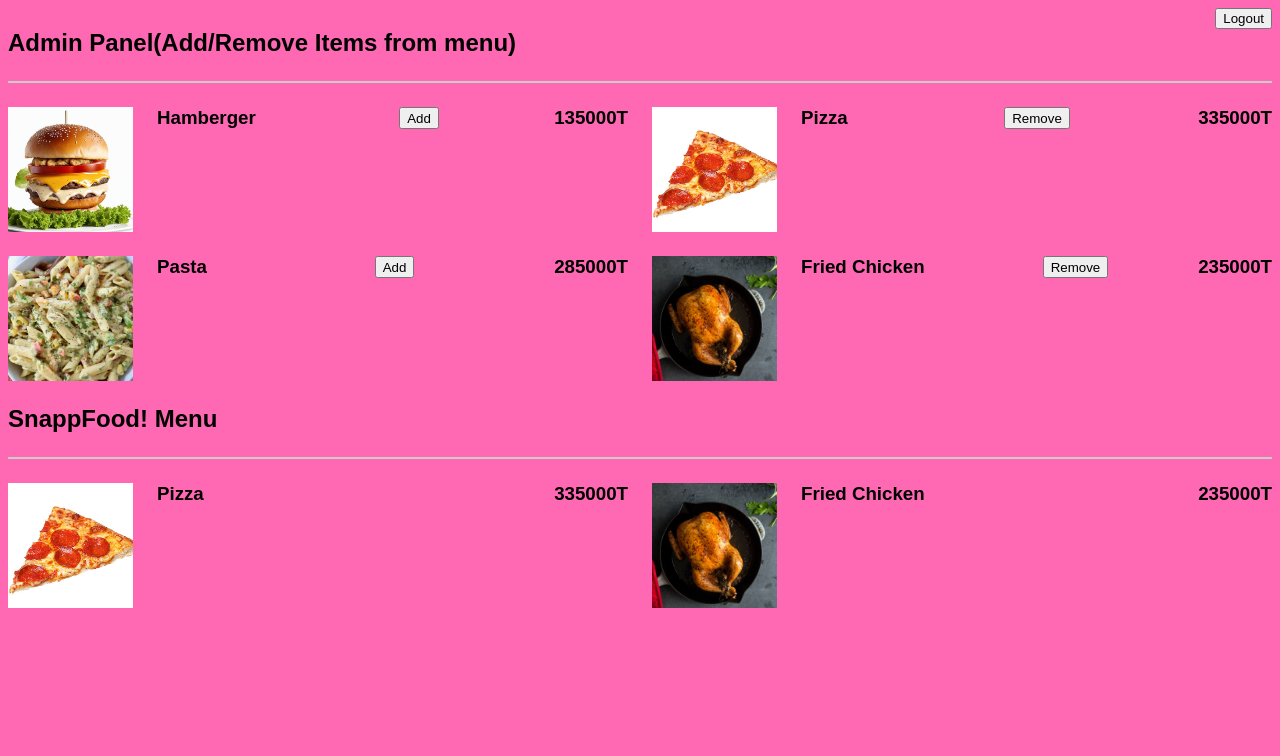
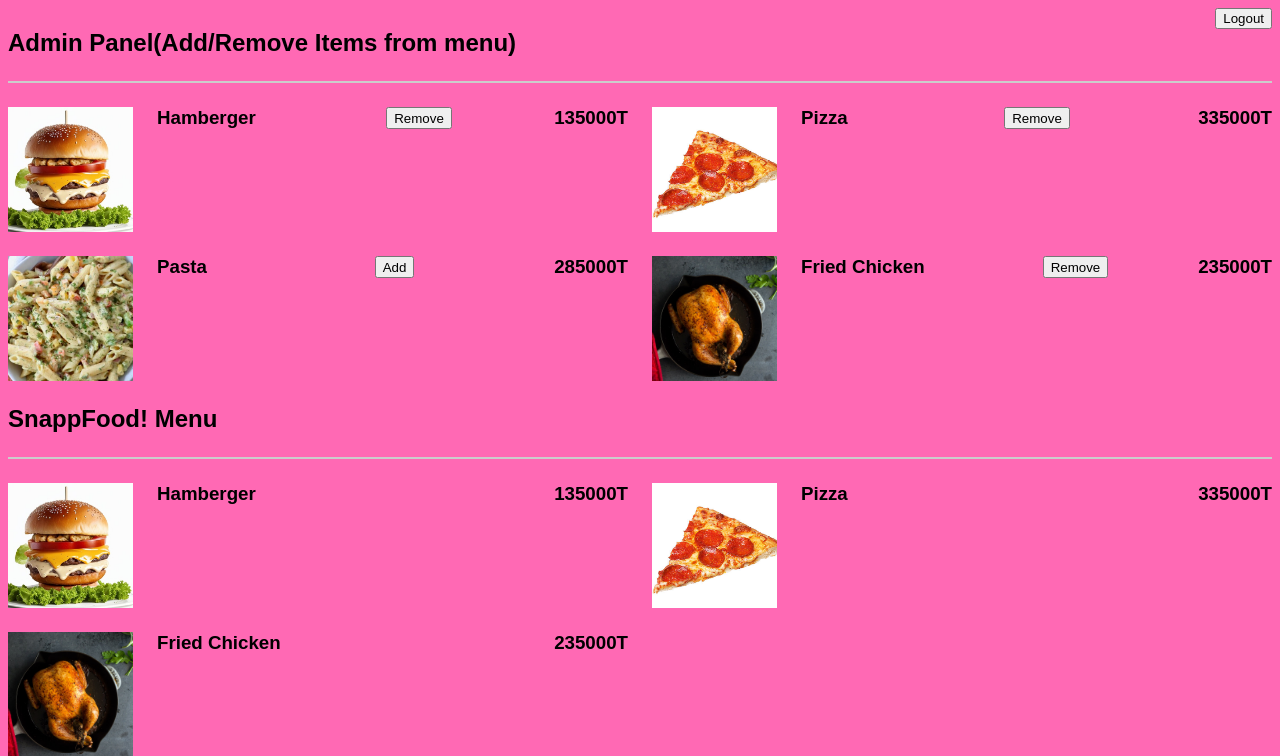
Before and after one commit to erfangsnapp/Intern-T1, a PHP site: page / in a window 1280 px wide. Shown: the top 756 px of the page. Run offline with PHP 8.4, Linux system fonts and the light colour scheme; the visitor is signed in with stand-in values (Sample User, id 1).

Commit message:
Removing unnecessary JS

```diff
--- a/src/Views/home.php
+++ b/src/Views/home.php
@@ -149,16 +149,6 @@
         const xhr = new XMLHttpRequest();
         xhr.open('POST', '/', true);
         xhr.setRequestHeader('Content-Type', 'application/x-www-form-urlencoded');
-
-        xhr.onreadystatechange = function() {
-            if (xhr.readyState === XMLHttpRequest.DONE) {
-                if (xhr.status === 200) {
-                    console.log('Item added successfully');
-                }
-            }
-        };
-
-        // Encode the item name in a URL-encoded format
         const encodedItemName = encodeURIComponent(itemName);
         xhr.send('name=' + encodedItemName);
         location.reload();
--- a/src/db/Food.json
+++ b/src/db/Food.json
@@ -1 +1 @@
-{"Hamberger":{"UID":"Hamberger","name":"Hamberger","price":135000,"picture":"\/assets\/burger.jpg","is_in_menu":false},"Pizza":{"UID":"Pizza","name":"Pizza","price":335000,"picture":"\/assets\/pizza.jpg","is_in_menu":true},"Pasta":{"UID":"Pasta","name":"Pasta","price":285000,"picture":"\/assets\/pasta.jpg","is_in_menu":false},"Fried Chicken":{"UID":"Fried Chicken","name":"Fried Chicken","price":235000,"picture":"assets\/chicken.jpg","is_in_menu":true}}
+{"Hamberger":{"UID":"Hamberger","name":"Hamberger","price":135000,"picture":"\/assets\/burger.jpg","is_in_menu":true},"Pizza":{"UID":"Pizza","name":"Pizza","price":335000,"picture":"\/assets\/pizza.jpg","is_in_menu":true},"Pasta":{"UID":"Pasta","name":"Pasta","price":285000,"picture":"\/assets\/pasta.jpg","is_in_menu":false},"Fried Chicken":{"UID":"Fried Chicken","name":"Fried Chicken","price":235000,"picture":"assets\/chicken.jpg","is_in_menu":true}}
```
